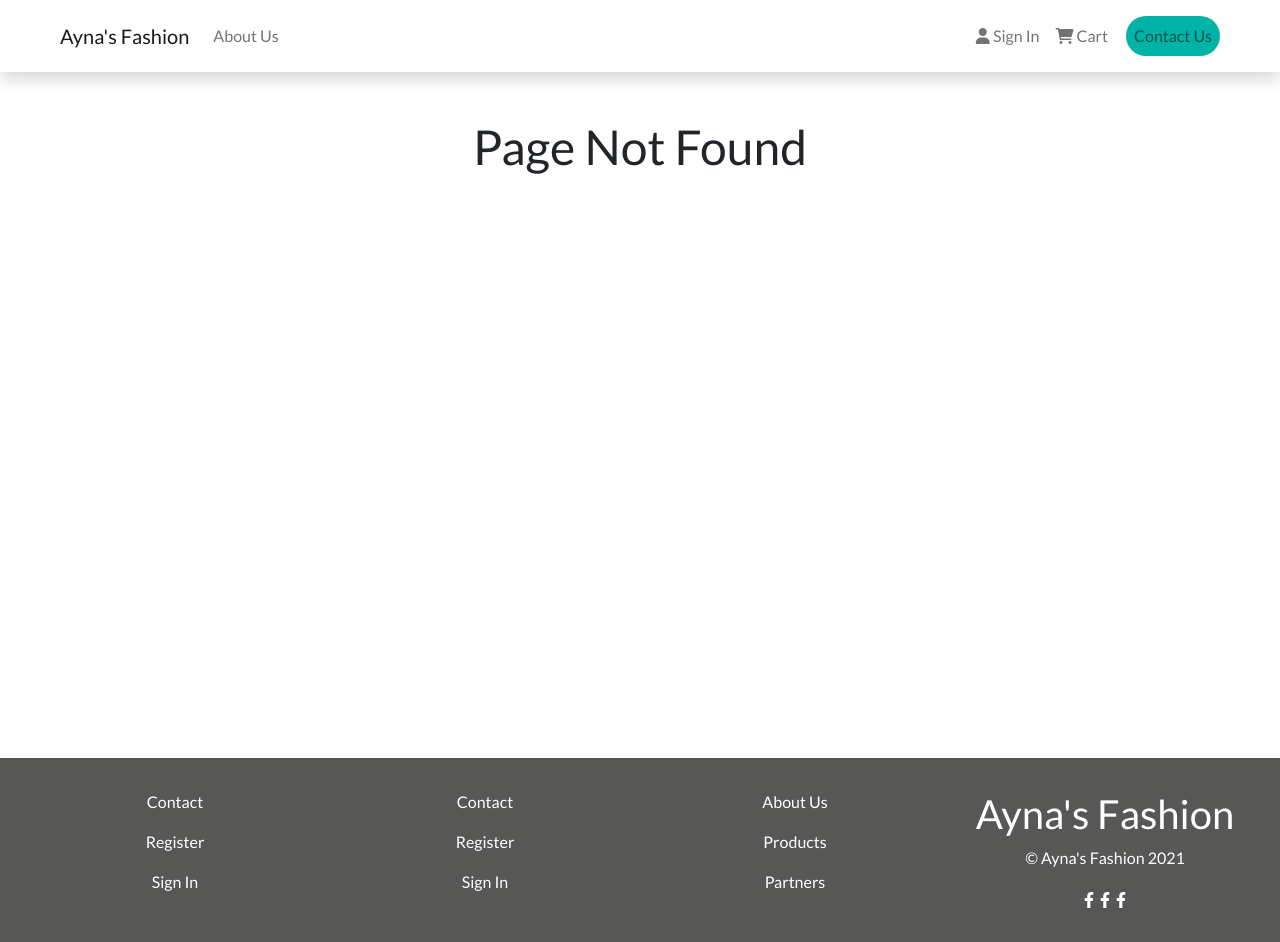
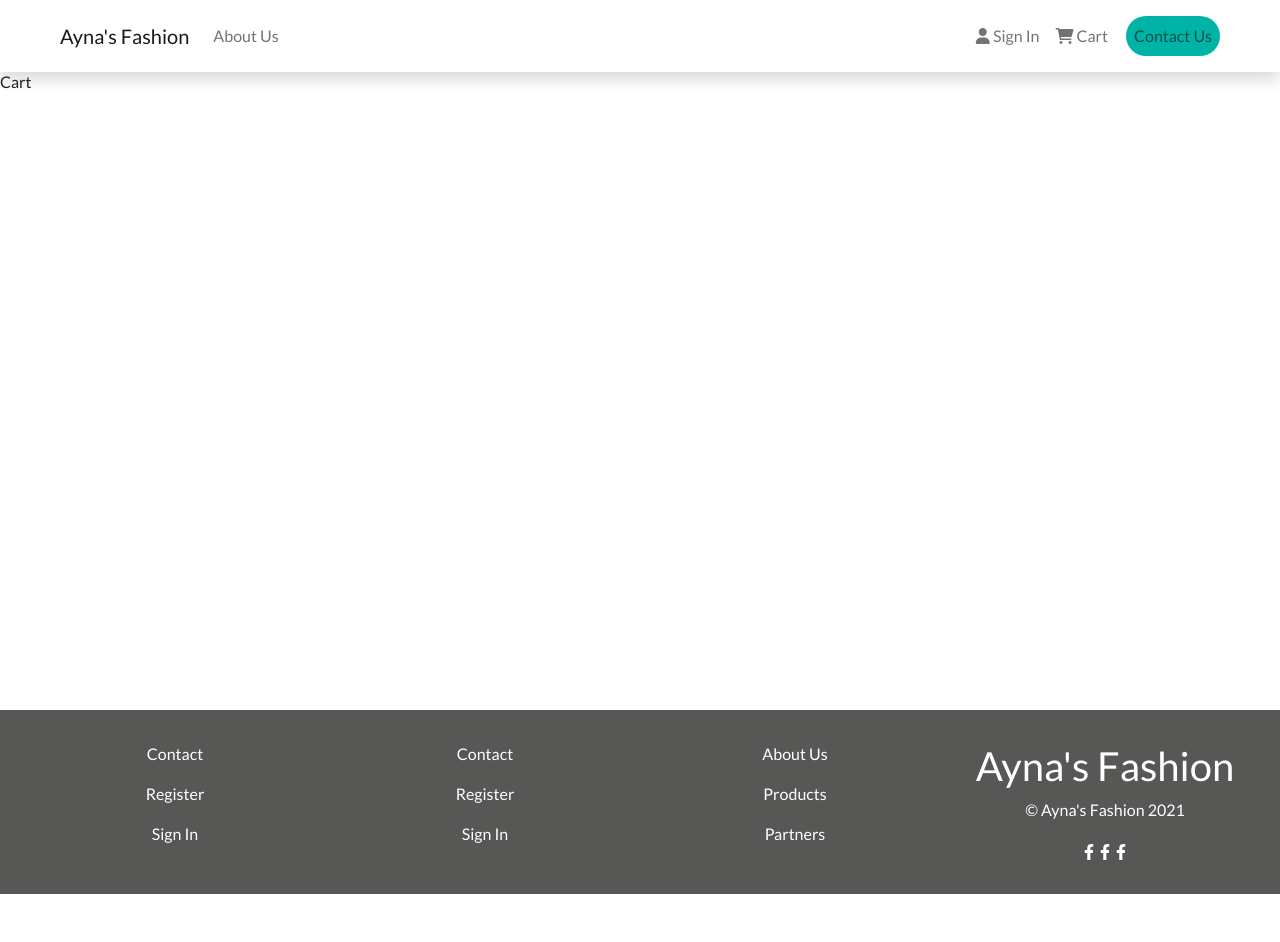
Before and after one commit to AttiR/Ayna-Fashion_Ecommerce_plateform, a React (Create React App) app in the folder frontend/: page /cart/1 in a window 1280 px wide. Before the commit this address had no page. After the commit the page ends 894 px from the top, so only its background shows below. Built offline with nearby package versions, Linux system fonts and the light colour scheme.

Commit message:
adding products to cart

```diff
--- a/frontend/src/App.js
+++ b/frontend/src/App.js
@@ -3,6 +3,7 @@ import Header from './components/Header';
 import Footer from './components/Footer';
 import HomeScreen from './screens/HomeScreen';
 import About from './screens/About';
+import CartScreen from './screens/CartScreen';
 import ProductScreen from './screens/ProductScreen';
 import NotFound from './components/NotFound';
 import Contact from './components/Contact';
@@ -17,7 +18,8 @@ const App = () => {
         <main>
           <Routes>
             <Route exact path="/" element={<HomeScreen />} />
-            <Route path="product/:id" element={<ProductScreen />} />
+            <Route path="/product/:id" element={<ProductScreen />} />
+            <Route path="/cart/:id" element={<CartScreen />} />
             <Route path="/contact" element={<Contact />} />
             <Route path="/about" element={<About />} />
             <Route path="*" element={<NotFound />} />
--- a/frontend/src/components/Header.js
+++ b/frontend/src/components/Header.js
@@ -32,7 +32,7 @@ const Header = () => {
                 {' '}
                 <i class="fas fa-user"></i> Sign In
               </Nav.Link>
-              <Nav.Link as={Link} to="cart">
+              <Nav.Link as={Link} to="/cart">
                 {' '}
                 <i class="fas fa-shopping-cart"></i> Cart
               </Nav.Link>
--- /dev/null
+++ b/frontend/src/screens/CartScreen.js
@@ -0,0 +1,11 @@
+import React from 'react'
+
+const CartScreen = () => {
+    return (
+        <div>
+            Cart
+        </div>
+    )
+}
+
+export default CartScreen
--- a/frontend/src/screens/ProductScreen.js
+++ b/frontend/src/screens/ProductScreen.js
@@ -12,8 +12,8 @@ import {
   Form,
 } from 'react-bootstrap';
 import Rating from '../components/Rating';
-import { Link } from 'react-router-dom';
-import { useParams } from 'react-router-dom';
+
+import { useParams, Link, useNavigate } from 'react-router-dom';
 import { useDispatch, useSelector } from 'react-redux';
 import { listProductsDetails } from '../actions/productActions';
 import Loader from '../components/Loader';
@@ -24,6 +24,7 @@ import Message from '../components/Message';
 
 const ProductScreen = () => {
   let params = useParams();
+  let navigate = useNavigate();
   const dispatch = useDispatch();
   const [qty, setQty] = useState(0);
 
@@ -39,6 +40,9 @@ const ProductScreen = () => {
 
     dispatch(listProductsDetails(params.id));
   }, [dispatch, params.id]);
+
+  // Add to cart handler
+  const addToCartHandler = () => navigate(`/cart/${params.id}?qty=${qty}`);
 
   return (
     <>
@@ -123,6 +127,7 @@ const ProductScreen = () => {
 
                   <ListGroupItem>
                     <Button
+                      onClick={addToCartHandler}
                       className="btn btn-success
                     "
                       style={{ width: '100%' }}
```
